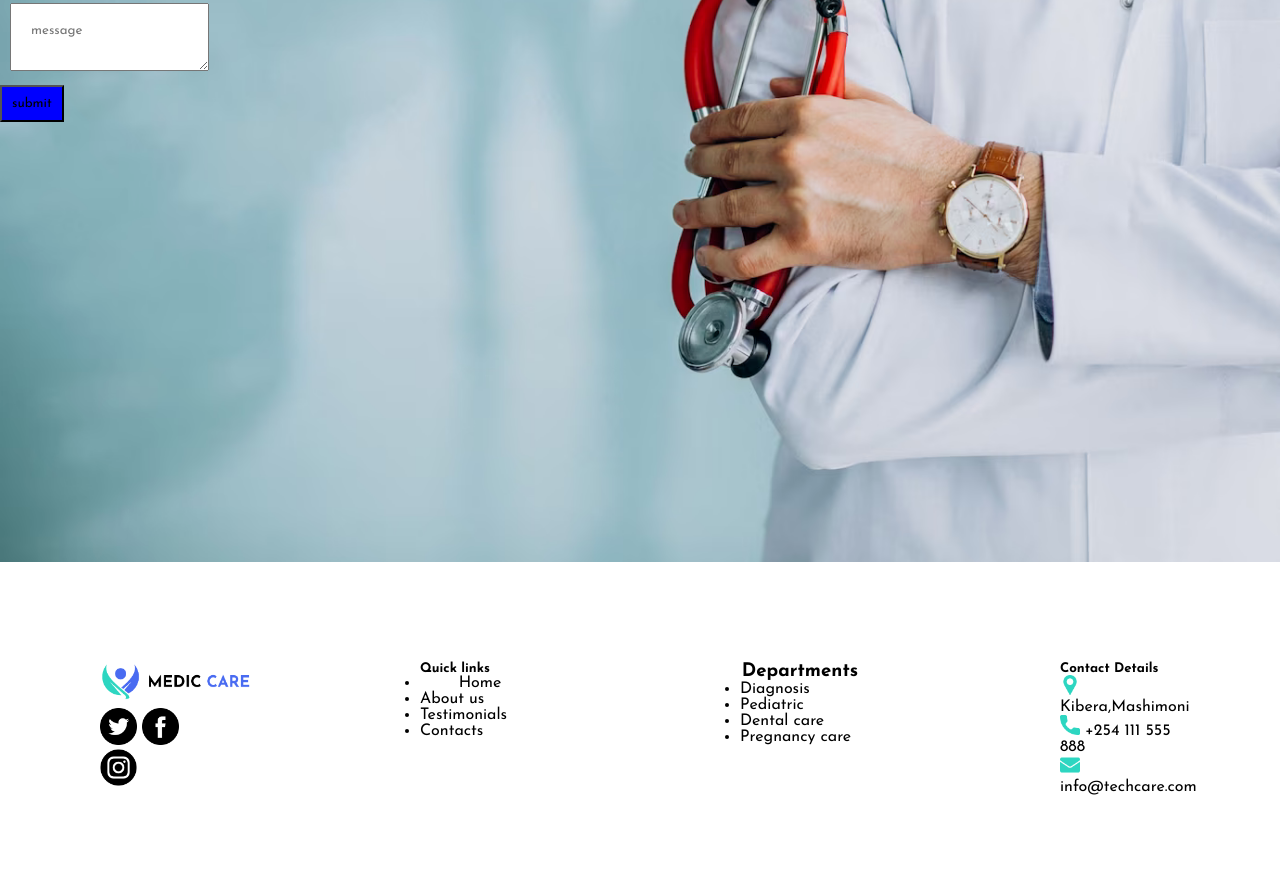
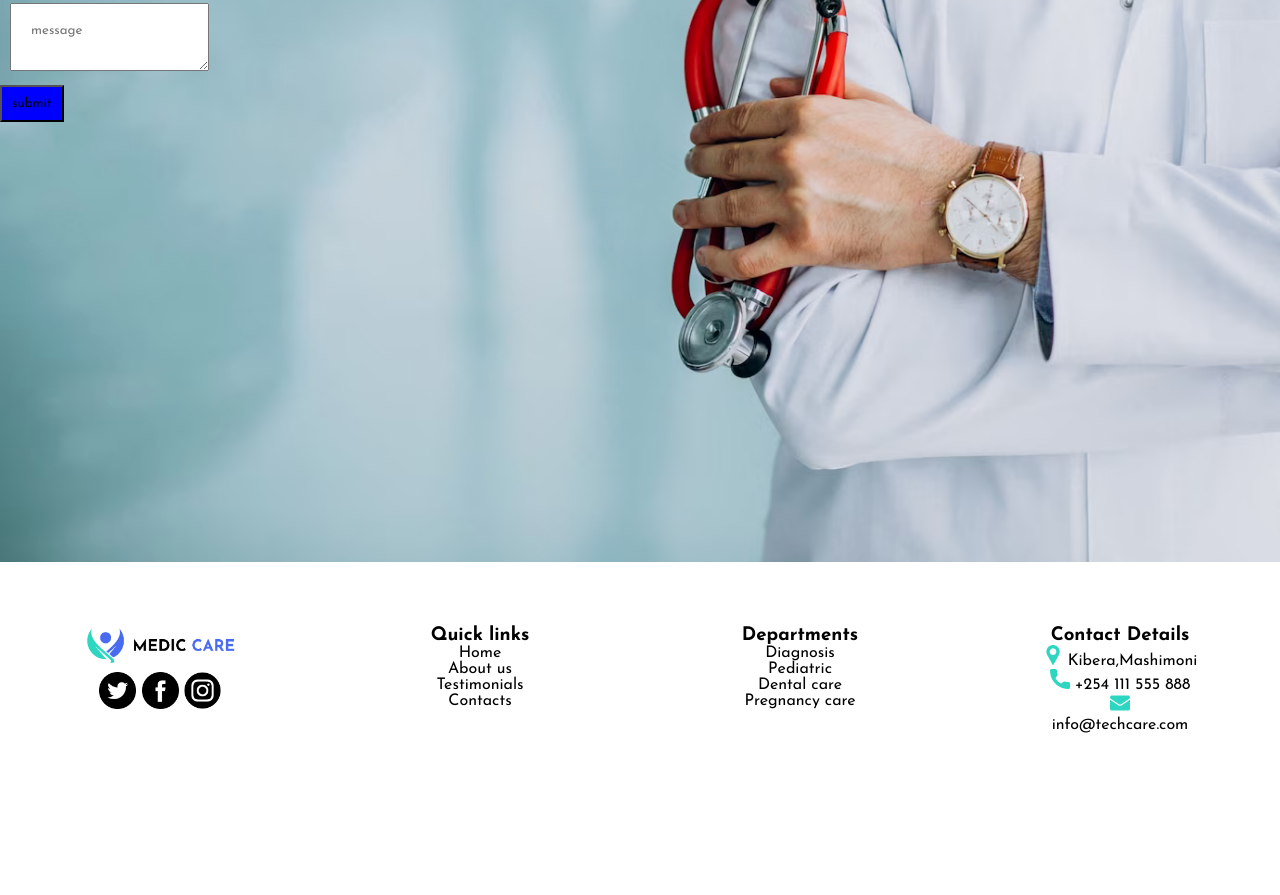
Before and after one commit to Silasgloria254/medical_care, a plain HTML site: page index.html in a window 1280 px wide. Shown: the part 1939-2834 px from the top of the page. After the commit the page ends 2736 px from the top, so only its background shows below. Drawn offline with Linux system fonts and the light colour scheme.

Commit message:
added margin

```diff
--- a/css/style.css
+++ b/css/style.css
@@ -180,7 +180,13 @@ h4 {
 .logo {
   width: 25%;
   float: left;
-  padding: 100px;
+padding: 4em 5em;
+text-align: center;
+}
+
+.logo ul{
+  list-style-type: none;
+  line-height: 1.5gitem;
 }
 .twits {
 }
--- a/index.html
+++ b/index.html
@@ -150,9 +150,9 @@
         </div>
       </div>
       <div class="logo">
-        <h5>Quick links</h5>
+        <h3>Quick links</h3>
         <ul>
-          <li class="home">Home</li>
+          <li>Home</li>
           <li>About us</li>
 
           <li>Testimonials</li>
@@ -170,7 +170,7 @@
       </div>
 
       <div class="logo">
-        <h5>Contact Details</h5>
+        <h3>Contact Details</h3>
         <div>
           <img src="images/pin.png" width="20" class="pin" />
           <p class="kibera">Kibera,Mashimoni</p>
```
